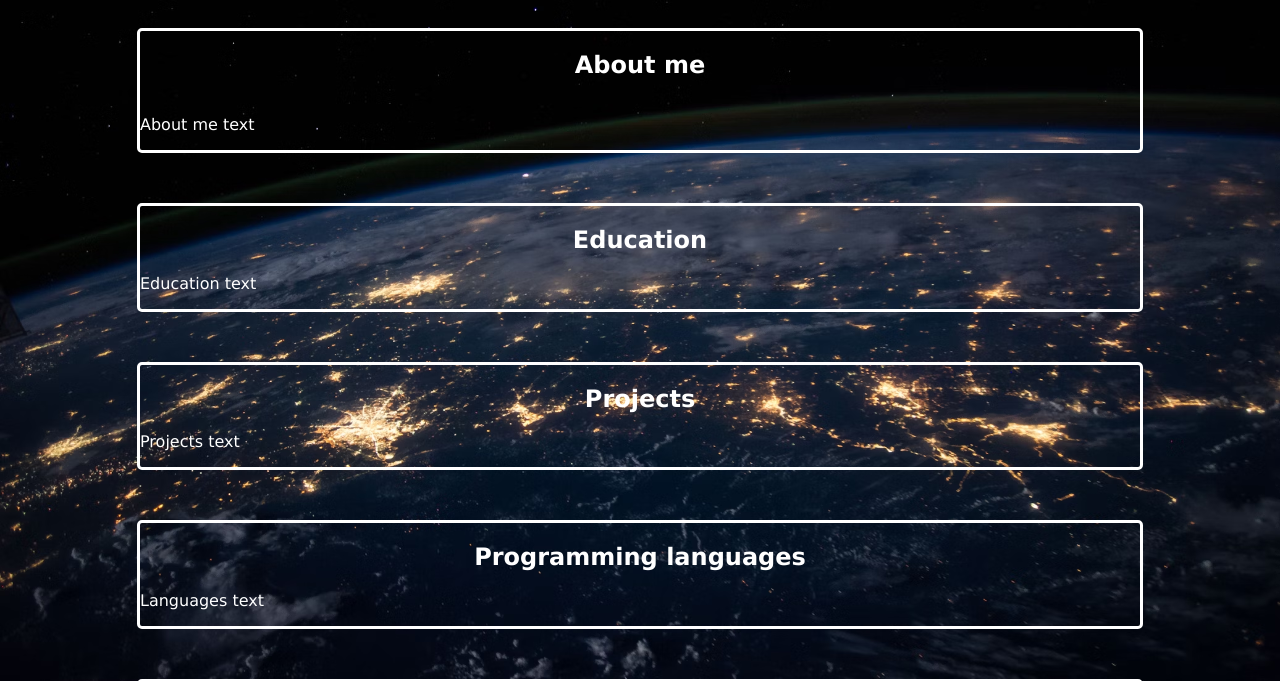
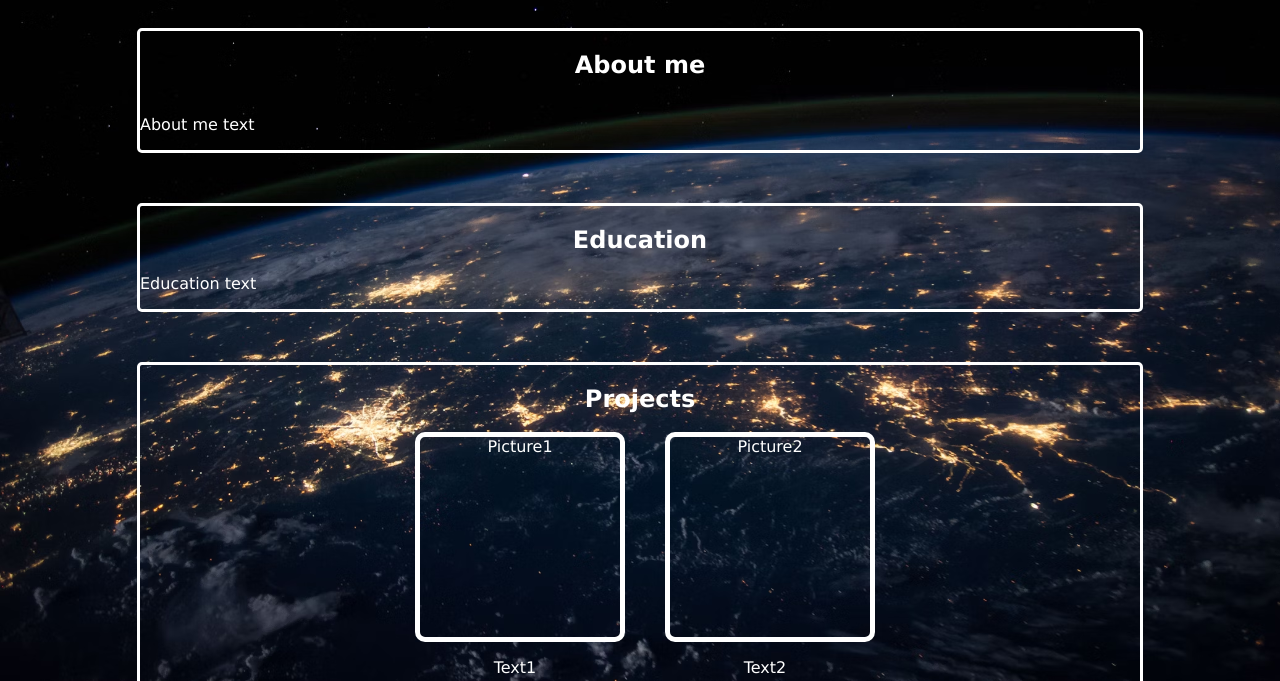
Before and after one commit to lavanbahi1/My-Website, a plain HTML site: page index.html in a window 1280 px wide. Shown: the part 119-800 px from the top of the page. Drawn offline with Linux system fonts and the light colour scheme.

Commit message:
Make boxes for projects

```diff
--- a/css/style.css
+++ b/css/style.css
@@ -100,6 +100,25 @@ a:hover, a:visited {
     text-align: center;
 }
 
+.innerProjectsContainer {
+    display: flex;
+    justify-content: center;
+    gap: 50px;
+}
+
+.project1, .project2 {
+    width: 200px;
+    height: 200px;
+    border-radius: 10px;
+    border: solid white;
+    border-width: thick;
+}
+
+.innerProjectsContainer > * {
+    width: 200px;
+    text-align: center;
+}
+
 .programmingContainer {
     border-radius: 5px;
     border: solid white;
--- a/index.html
+++ b/index.html
@@ -47,7 +47,21 @@
                 </div>
                 <div class="projectsContainer">
                     <h2 id="projects">Projects</h2>
-                    <p>Projects text</p>
+                    <div class="innerProjectsContainer">
+                        <div class="project1Container">
+                            <div class="project1">
+                                Picture1
+                            </div>
+                            <p class="project1Subtext">Text1</p>
+                        </div>
+
+                        <div class="project2Container">
+                            <div class="project2">
+                                Picture2
+                            </div>
+                            <p class="project2Subtext">Text2</p>
+                        </div>
+                    </div>
                 </div>
                 <div class="programmingContainer">
                     <h2 id="programming">Programming languages</h2>
```
